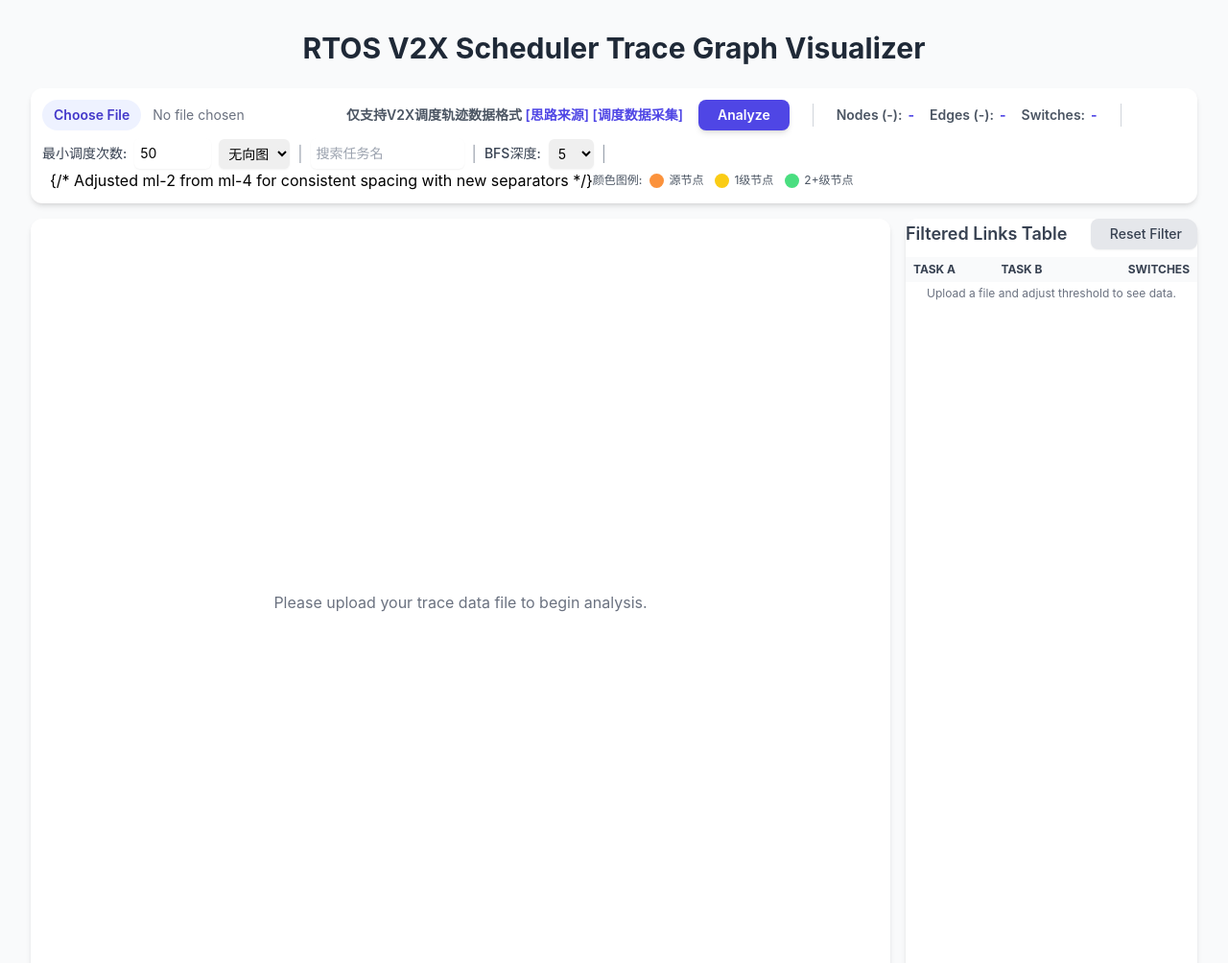
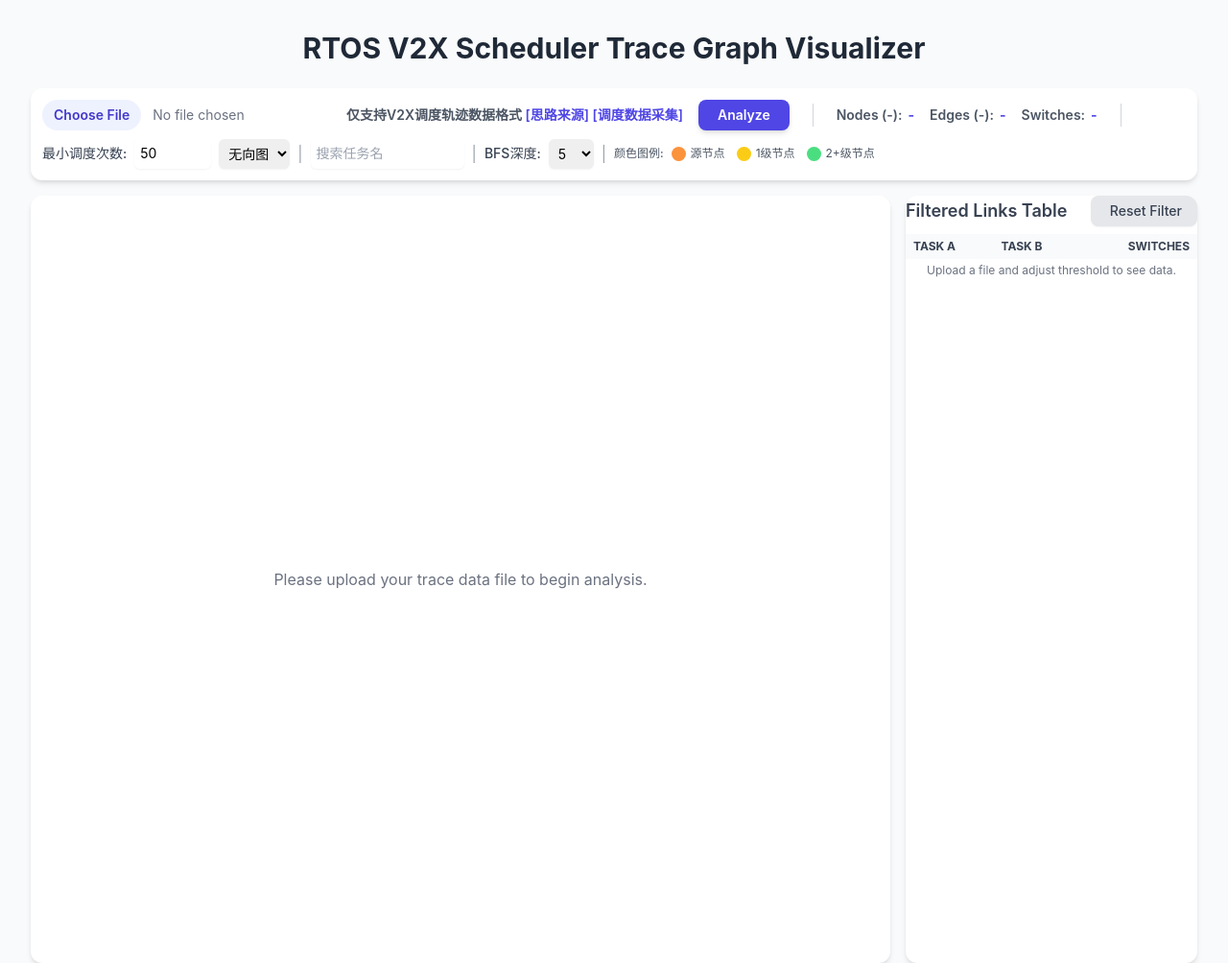
Before and after one commit to wangxumarshall/intelligent_ops_platform, a Flask app: page /scheduler_graph_tool/ in a window 1280 px wide. Shown: the top 1004 px of the page at 96% size. Run offline with Flask 2, Linux system fonts and the light colour scheme; some libraries are stand-ins or nearby versions.

Commit message:
fix: Remove stray comment from HTML
Removes an unintentional developer comment that was visible in the UI next to the color legend.

```diff
--- a/litewebserver/templates/scheduler_graph.html
+++ b/litewebserver/templates/scheduler_graph.html
@@ -184,7 +184,7 @@
                     </div>
                     <span class="text-gray-400 mx-1">|</span>
 
-                    <div class="flex items-center ml-2"> {/* Adjusted ml-2 from ml-4 for consistent spacing with new separators */}
+                    <div class="flex items-center ml-2">
                         <span class="text-xs font-medium text-gray-600">颜色图例:</span>
                         <div class="flex ml-2">
                             <div class="flex items-center mr-3">
```
